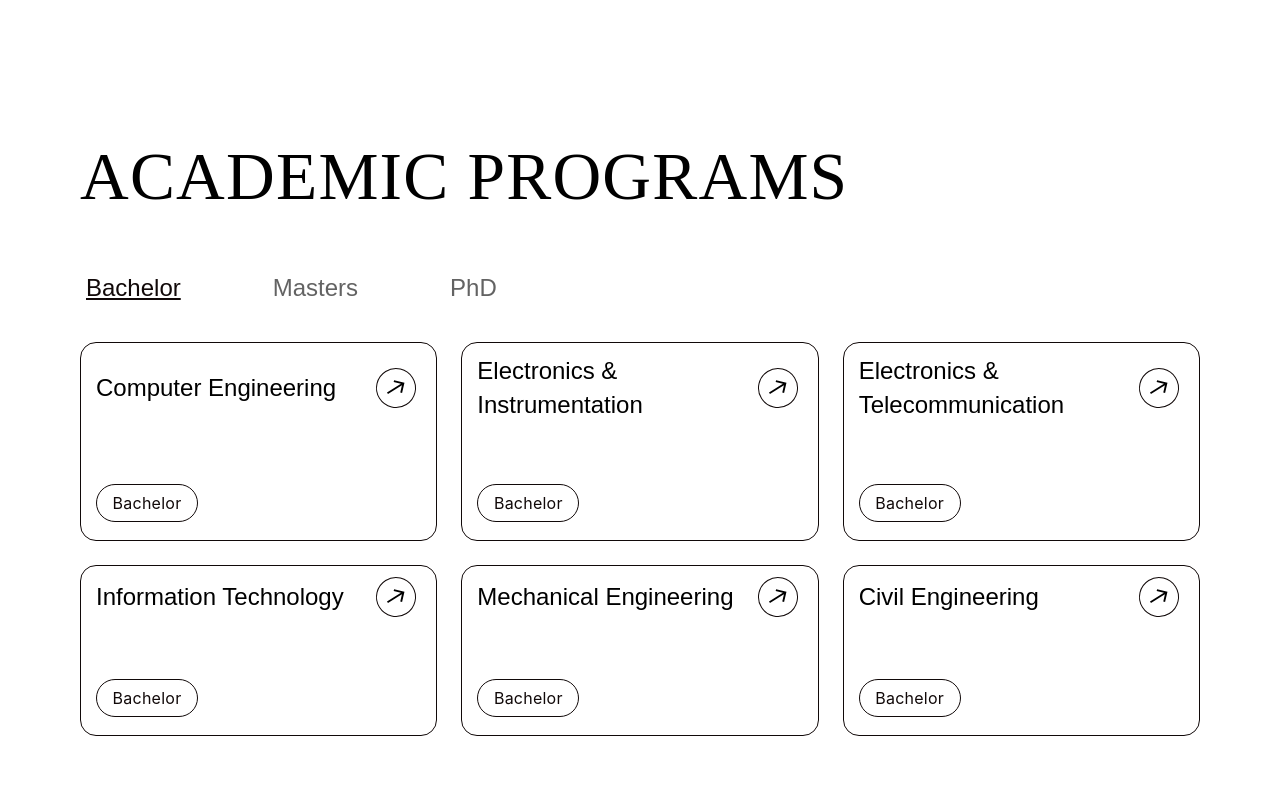
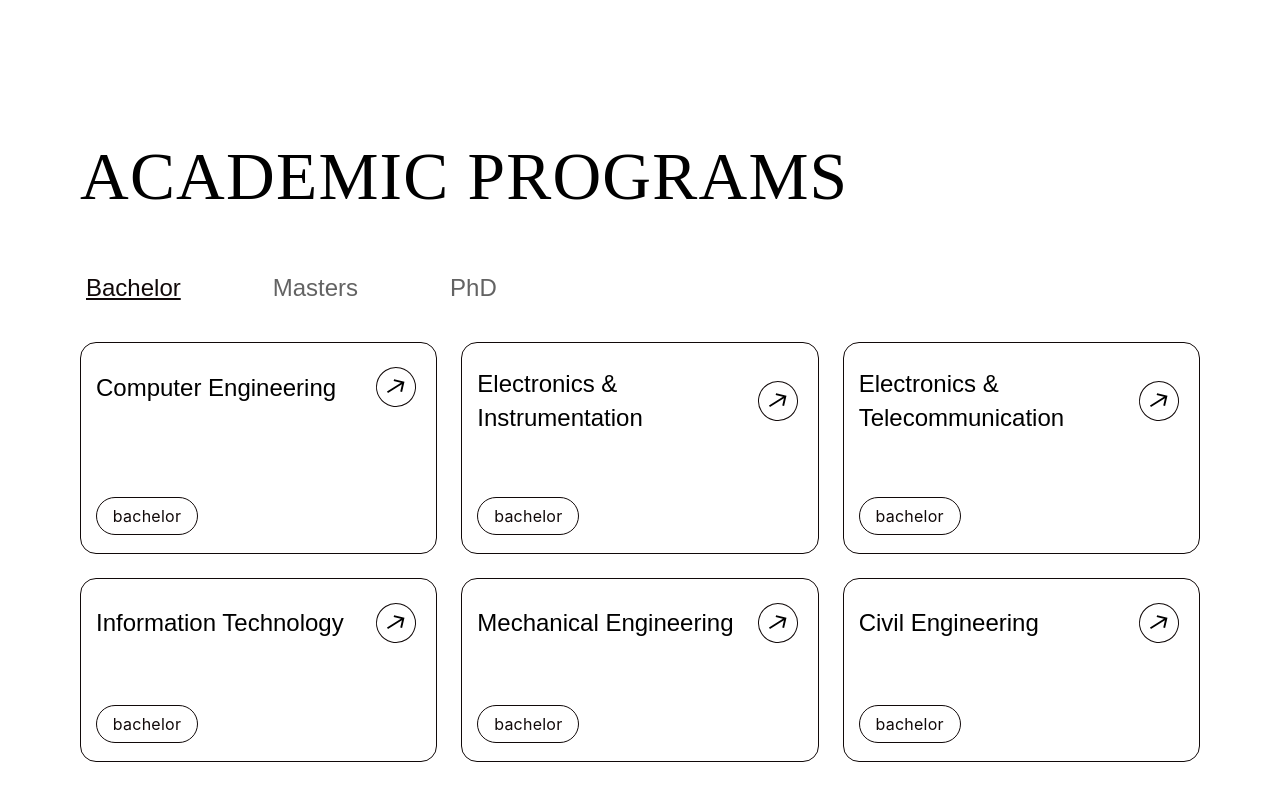
Before and after one commit to IET-DAVV/website-client, a Next.js app: page / in a window 1280 px wide. Shown: the part 710-1510 px from the top of the page. Before the commit the page ends 1486 px from the top, so only its background shows below. Built offline with nearby package versions, Linux system fonts and the light colour scheme.

Commit message:
refactor: using map function

```diff
--- a/components/AcademicProgramsSection/AcademicPrograms.module.scss
+++ b/components/AcademicProgramsSection/AcademicPrograms.module.scss
@@ -117,7 +117,7 @@
   grid-template-rows: 1fr 6.25rem;
   grid-template-columns: 1fr;
   align-items: center;
-  padding: 0.6875rem 0.9375rem 1.125rem;
+  padding: 1.5rem 0.9375rem 1.125rem;
   background: rgba(180, 185, 188, 0);
   border: 1.5px solid #110909;
   border-radius: 1rem;
@@ -129,6 +129,7 @@
     display: grid;
     grid-template-columns: 1fr 3.125rem;
     gap: 0.75rem;
+    align-self: flex-start;
 
     & h2 {
       font-weight: 500;
--- a/components/AcademicProgramsSection/index.tsx
+++ b/components/AcademicProgramsSection/index.tsx
@@ -4,12 +4,55 @@ import Image from 'next/image';
 import arrowRight from '../../assets/icons/arrowRight.svg';
 import styles from './AcademicPrograms.module.scss';
 
+type CourseDataType = {
+  [k: string]: string[];
+}
+
+const courseData: CourseDataType = {
+  bachelor: [
+    'Computer Engineering',
+    'Electronics & Instrumentation',
+    'Electronics & Telecommunication',
+    'Information Technology',
+    'Mechanical Engineering',
+    'Civil Engineering',
+  ],
+  masters: [
+    'Computer Engineering with specialization in Software Engineering',
+    'Information Technology with specialization in Information Security',
+    'Electronics engineering with specialization in Digital Instrumentation',
+    'Electronics engineering with specialization in Digital Communication',
+    'Industrial Engineering & Management',
+    'Mechanical Engineering with specialization in Design & Thermal Engineering',
+  ]
+}
+
 const AcademicProgramsSection = () => {
+
   const [filter, setFilter] = useState('bachelor');
+
+  let courseTagName = '';
+
+  switch (filter) {
+    case 'masters':
+      courseTagName = 'masters'
+      break;
+    case 'phd':
+      courseTagName = 'phd'
+      break;
+    default:
+      courseTagName = 'bachelor'
+      break;
+  }
+
+  function data(course: keyof CourseDataType) {
+    return courseData[course];
+  }
 
   return (
     <div className={styles.academicSection}>
       <h1 className={styles.sectionTitle}>ACADEMIC PROGRAMS</h1>
+
       <ul className={styles.academicTags}>
         <li>
           <button
@@ -40,11 +83,13 @@ const AcademicProgramsSection = () => {
         </li>
       </ul>
 
-      {filter === 'bachelor' && (
       <div className={styles.Grid}>
-          <div className={styles.card}>
+        {
+          data(filter)?.map((name: string) => {
+            return (
+              <div key={name} className={styles.card}>
                 <div className={`${styles.cardTitle}`}>
-              <h2>Computer Engineering</h2>
+                  <h2>{name}</h2>
                   <span className={` ${styles.arrowIcon}`}>
                     <Image
                       src={arrowRight}
@@ -55,207 +100,14 @@ const AcademicProgramsSection = () => {
                   </span>
                 </div>
 
-            <div className={`${styles.badge}`}>Bachelor</div>
+                <div className={`${styles.badge}`}>{courseTagName}</div>
               </div>
+            )
+          })
+        }
 
-          <div className={styles.card}>
-            <div className={styles.cardTitle}>
-              <h2>Electronics & Instrumentation</h2>
-              <span className={styles.arrowIcon}>
-                <Image
-                  src={arrowRight}
-                  alt="arrow right"
-                  width={30}
-                  height={30}
-                />
-              </span>
-            </div>
-
-            <div className={styles.badge}>Bachelor</div>
-          </div>
-
-          <div className={styles.card}>
-            <div className={styles.cardTitle}>
-              <h2>Electronics & Telecommunication</h2>
-              <span className={styles.arrowIcon}>
-                <Image
-                  src={arrowRight}
-                  alt="arrow right"
-                  width={30}
-                  height={30}
-                />
-              </span>
-            </div>
-
-            <div className={styles.badge}>Bachelor</div>
-          </div>
-
-          <div className={styles.card}>
-            <div className={styles.cardTitle}>
-              <h2>Information Technology</h2>
-              <span className={styles.arrowIcon}>
-                <Image
-                  src={arrowRight}
-                  alt="arrow right"
-                  width={30}
-                  height={30}
-                />
-              </span>
-            </div>
-
-            <div className={styles.badge}>Bachelor</div>
-          </div>
-
-          <div className={styles.card}>
-            <div className={styles.cardTitle}>
-              <h2>Mechanical Engineering</h2>
-              <span className={styles.arrowIcon}>
-                <Image
-                  src={arrowRight}
-                  alt="arrow right"
-                  width={30}
-                  height={30}
-                />
-              </span>
-            </div>
-
-            <div className={styles.badge}>Bachelor</div>
-          </div>
-
-          <div className={styles.card}>
-            <div className={styles.cardTitle}>
-              <h2>Civil Engineering</h2>
-              <span className={styles.arrowIcon}>
-                <Image
-                  src={arrowRight}
-                  alt="arrow right"
-                  width={30}
-                  height={30}
-                />
-              </span>
-            </div>
-
-            <div className={styles.badge}>Bachelor</div>
-          </div>
-        </div>
-      )}
-
-      {filter === 'masters' && (
-        <div className={styles.Grid}>
-          <div className={styles.card}>
-            <div className={styles.cardTitle}>
-              <h2>
-                Computer Engineering with specialization in Software Engineering
-              </h2>
-              <span className={styles.arrowIcon}>
-                <Image
-                  src={arrowRight}
-                  alt="arrow right"
-                  width={30}
-                  height={30}
-                />
-              </span>
-            </div>
-
-            <div className={styles.badge}>Masters</div>
-          </div>
-
-          <div className={styles.card}>
-            <div className={styles.cardTitle}>
-              <h2>
-                Information Technology with specialization in Information
-                Security
-              </h2>
-              <span className={styles.arrowIcon}>
-                <Image
-                  src={arrowRight}
-                  alt="arrow right"
-                  width={30}
-                  height={30}
-                />
-              </span>
-            </div>
-
-            <div className={styles.badge}>Masters</div>
-          </div>
-
-          <div className={styles.card}>
-            <div className={styles.cardTitle}>
-              <h2>
-                Electronics engineering with specialization in Digital
-                Instrumentation
-              </h2>
-              <span className={styles.arrowIcon}>
-                <Image
-                  src={arrowRight}
-                  alt="arrow right"
-                  width={30}
-                  height={30}
-                />
-              </span>
-            </div>
-
-            <div className={styles.badge}>Masters</div>
-          </div>
-
-          <div className={styles.card}>
-            <div className={styles.cardTitle}>
-              <h2>
-                Electronics engineering with specialization in Digital
-                Communication
-              </h2>
-              <span className={styles.arrowIcon}>
-                <Image
-                  src={arrowRight}
-                  alt="arrow right"
-                  width={30}
-                  height={30}
-                />
-              </span>
-            </div>
-
-            <div className={styles.badge}>Masters</div>
-          </div>
-
-          <div className={styles.card}>
-            <div className={styles.cardTitle}>
-              <h2>Industrial Engineering & Management</h2>
-              <span className={styles.arrowIcon}>
-                <Image
-                  src={arrowRight}
-                  alt="arrow right"
-                  width={30}
-                  height={30}
-                />
-              </span>
-            </div>
-
-            <div className={styles.badge}>Masters</div>
-          </div>
-
-          <div className={styles.card}>
-            <div className={styles.cardTitle}>
-              <h2>
-                Mechanical Engineering with specialization in Design & Thermal
-                Engineering
-              </h2>
-              <span className={styles.arrowIcon}>
-                <Image
-                  src={arrowRight}
-                  alt="arrow right"
-                  width={30}
-                  height={30}
-                />
-              </span>
-            </div>
-
-            <div className={styles.badge}>Masters</div>
-          </div>
-        </div>
-      )}
-
-      {filter === 'phd' && (
-        <div className={styles.Grid}>
+        {
+          courseTagName === 'phd' && (
             <h2 className={styles.phdCard}>
               PhD programme is also offered in all disciplines of BE/ME Programmes
               & all relevant areas of interest. Research component of IET is also
@@ -263,8 +115,9 @@ const AcademicProgramsSection = () => {
               organizations such as SGSITS, AICTE, RRCAT, NRCS, IIITA, etc. have
               registered for PhD programme in various departments of IET.
             </h2>
+          )
+        }
       </div>
-      )}
     </div>
   );
 };
```
Lines whose indentation alone changed are shown as unchanged.
